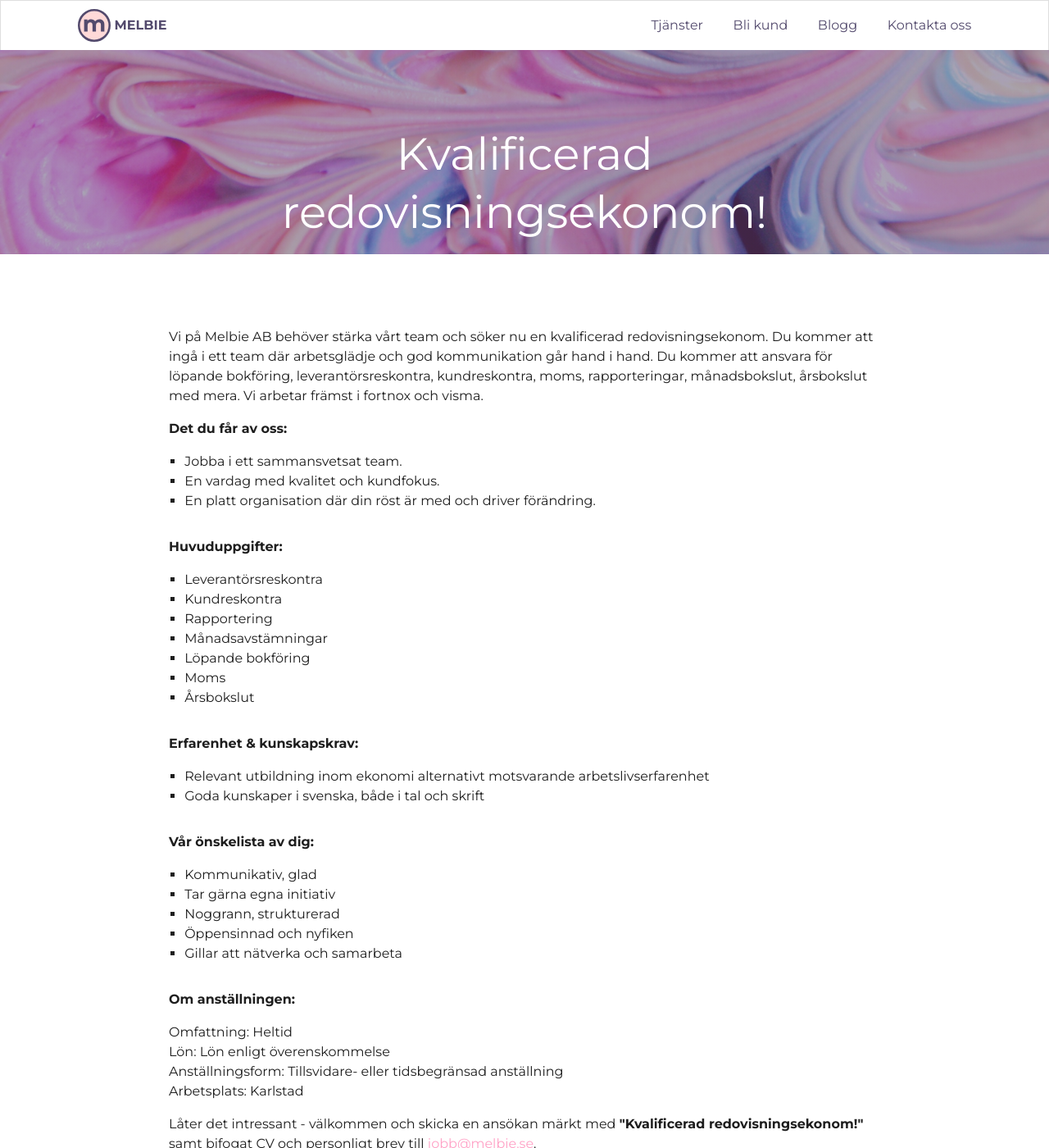
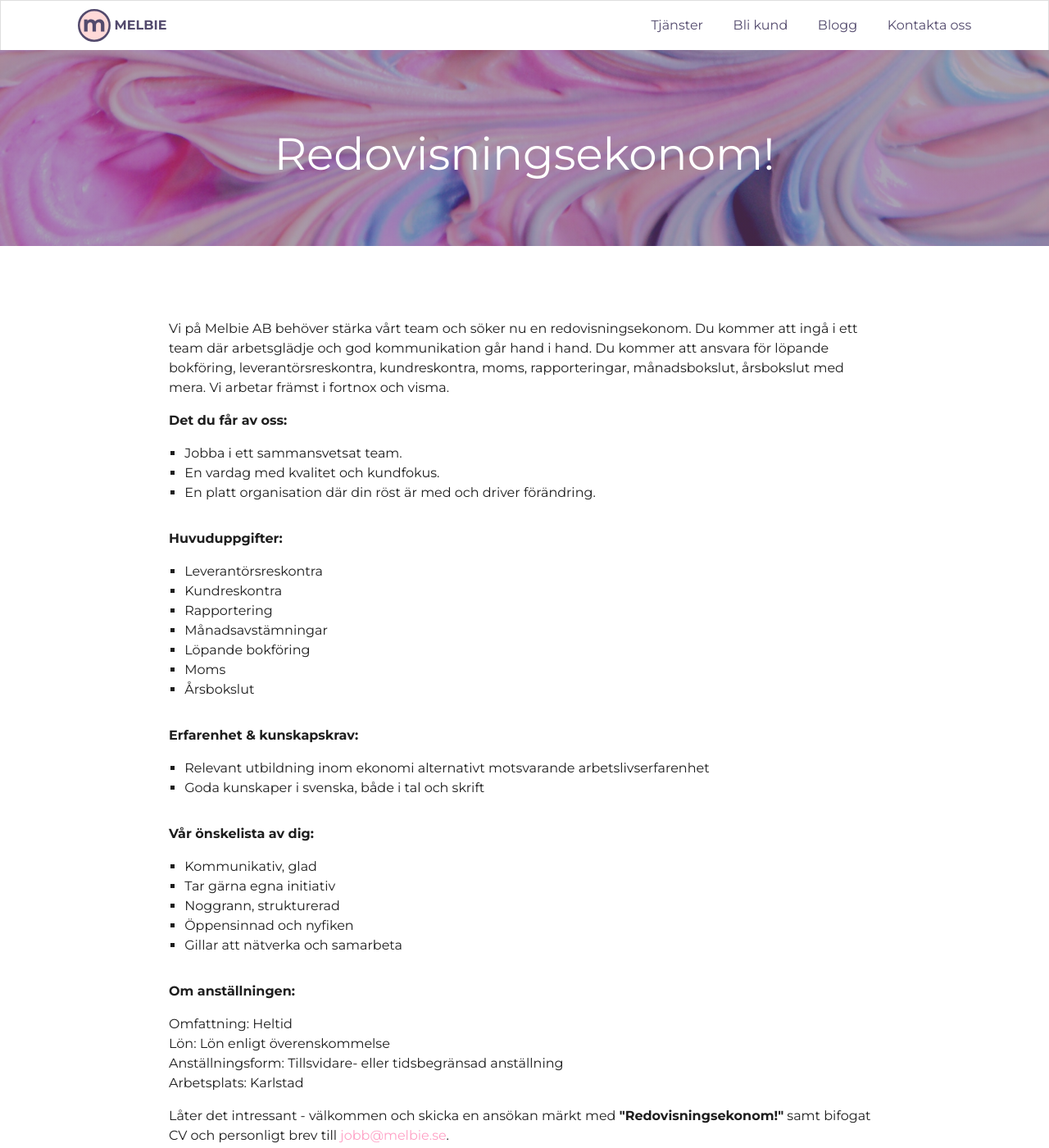
Before and after one commit to melbie-tech/melbie-tech.github.io, a Jekyll site: the page built from _careers/redovisningsekonom.html, in a window 1280 px wide and 1400 px high. Shown: the whole window at 82% size. Built offline with Jekyll 4.4.1, drawn with Linux system fonts in a browser that asks for light colours.

Commit message:
Updated job title

```diff
--- a/_careers/kvalificerad-redovisningsekonom.html
+++ b/_careers/redovisningsekonom.html
@@ -1,9 +1,9 @@
 ---
 layout: default
-permalink: /karriar/kvalificerad-redovisningsekonom/
-title: Kvalificerad redovisningsekonom!
-description_title: Kvalificerad redovisningsekonom!
-link: kvalificerad-redovisningsekonom
+permalink: /karriar/redovisningsekonom/
+title: Redovisningsekonom!
+description_title: Redovisningsekonom!
+link: redovisningsekonom
 city: Karlstad
 job_application_deadline: 2020-10-31
 ---
@@ -11,7 +11,7 @@ job_application_deadline: 2020-10-31
 {% include career_header.html %}
 
 <div class="text-block">
-    Vi på Melbie AB behöver stärka vårt team och söker nu en kvalificerad redovisningsekonom.
+    Vi på Melbie AB behöver stärka vårt team och söker nu en {{ page.description_title | downcase | replace: "!", "" }}.
     Du kommer att ingå i ett team där arbetsglädje och god kommunikation går hand i hand.
     Du kommer att ansvara för löpande bokföring, leverantörsreskontra, kundreskontra, moms, rapporteringar,
     månadsbokslut, årsbokslut med mera.
```
